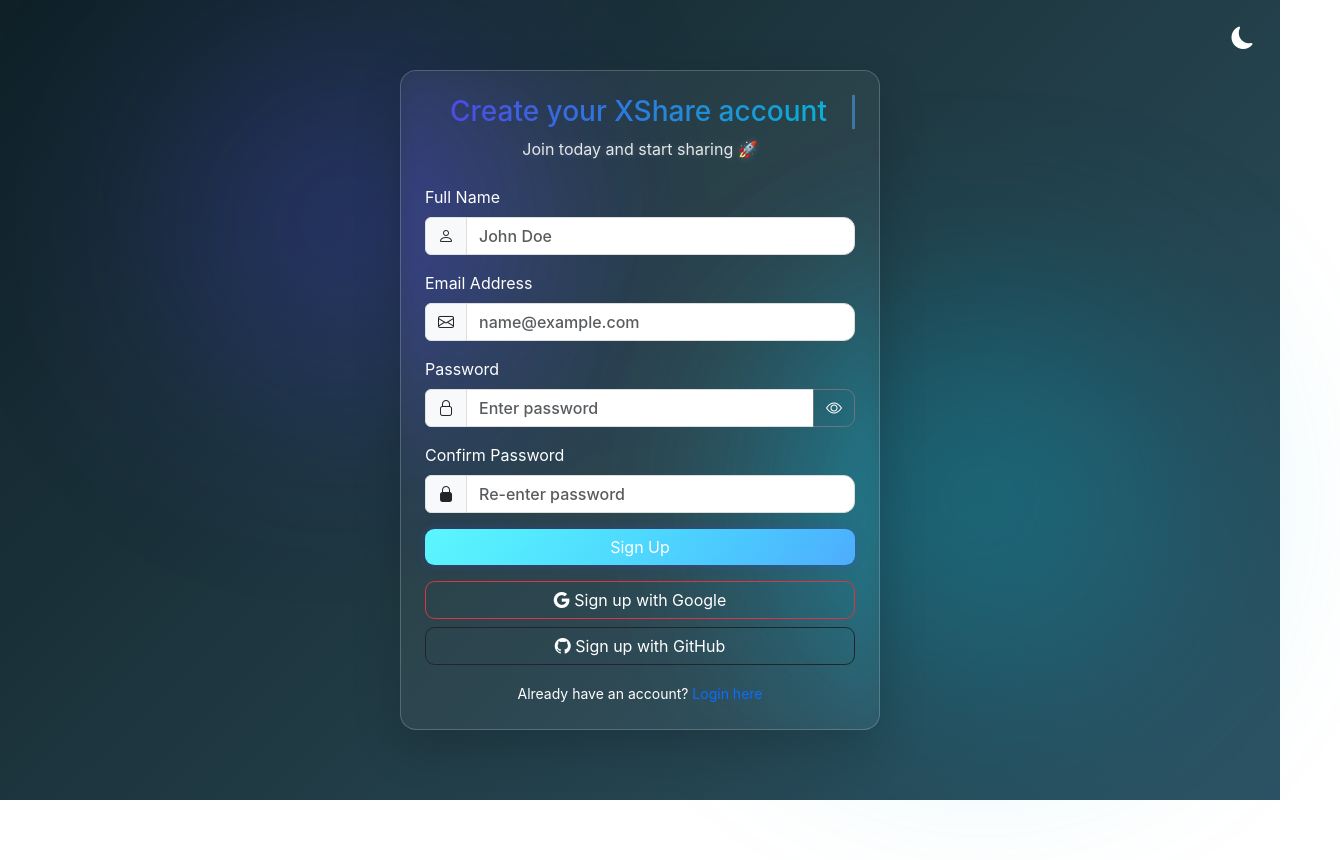
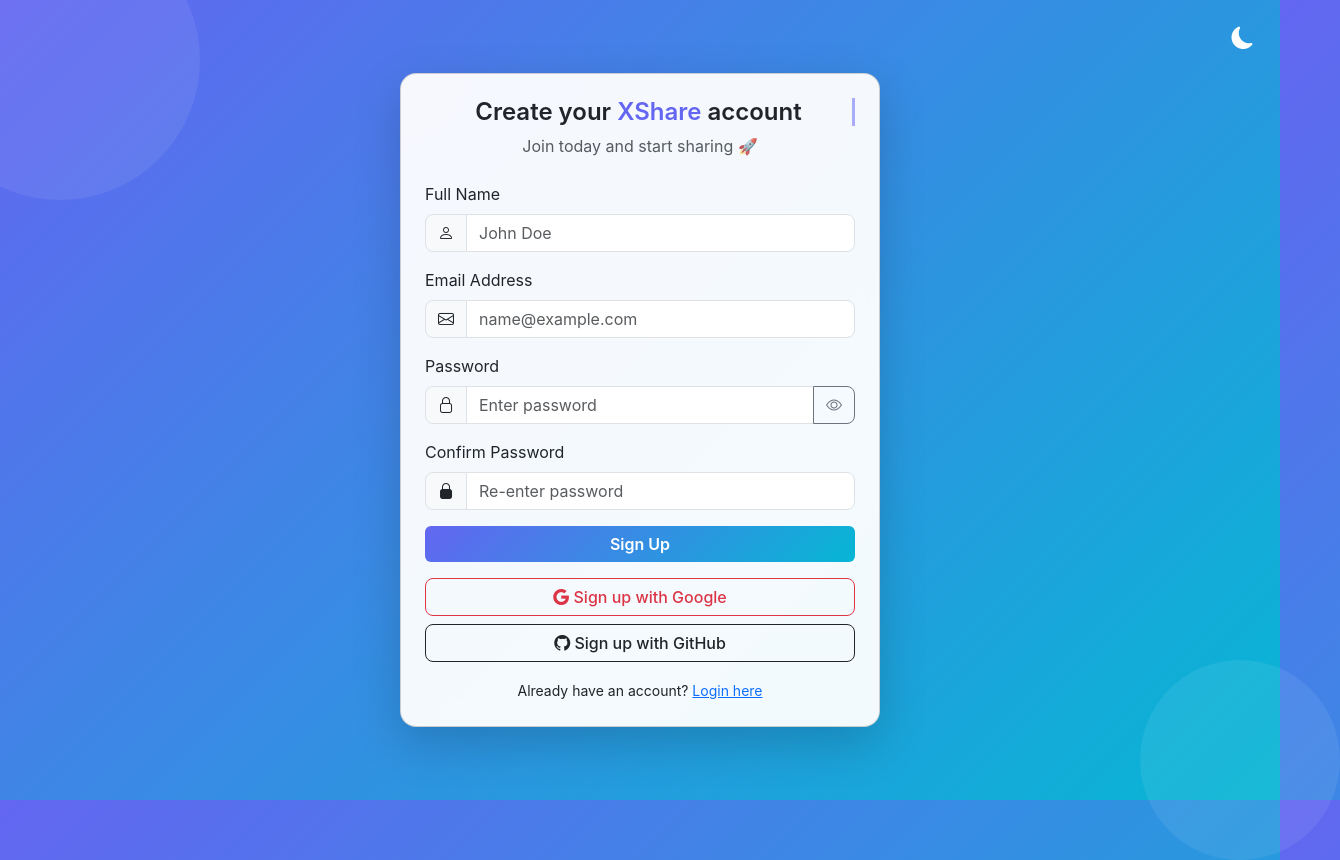
Before and after one commit to Koyal86/XShared, a plain HTML site: page signup.html in a window 1280 px wide. Shown: the whole page, 1340 px wide, since content can reach past the window. Before the commit the page ends 800 px from the top, so only its background shows below. Drawn offline with nearby package versions, Linux system fonts and the light colour scheme.

Commit message:
Update signup.html

```diff
--- a/signup.html
+++ b/signup.html
@@ -6,60 +6,86 @@
   <title>XShare - Signup</title>
   <link href="https://cdn.jsdelivr.net/npm/bootstrap@5.3.2/dist/css/bootstrap.min.css" rel="stylesheet">
   <link href="https://cdn.jsdelivr.net/npm/bootstrap-icons/font/bootstrap-icons.css" rel="stylesheet">
-  <link href="style.css" rel="stylesheet">
   <style>
-    /* Background gradient */
+    :root {
+      --primary: #6366f1;
+      --secondary: #06b6d4;
+    }
+
     body {
-      background: linear-gradient(135deg, #0f2027, #203a43, #2c5364);
-      background-attachment: fixed;
+      margin: 0;
+      font-family: 'Inter', system-ui, sans-serif;
+      background: linear-gradient(135deg, var(--primary), var(--secondary));
       min-height: 100vh;
       display: flex;
       align-items: center;
       justify-content: center;
+      position: relative;
+      color: #111827;
     }
-    /* Glassmorphism card */
+
+    /* Subtle background shapes */
+    body::before, body::after {
+      content: "";
+      position: absolute;
+      border-radius: 50%;
+      background: rgba(255,255,255,0.07);
+      z-index: 1;
+    }
+    body::before { width: 280px; height: 280px; top: -80px; left: -80px; }
+    body::after { width: 200px; height: 200px; bottom: -60px; right: -60px; }
+
+    /* Card */
     .card {
-      background: rgba(255,255,255,0.05);
+      position: relative;
+      z-index: 2;
+      max-width: 480px;
+      width: 100%;
+      background: rgba(255,255,255,0.95);
       backdrop-filter: blur(12px);
-      border: 1px solid rgba(255,255,255,0.2);
-      color: #fff;
       border-radius: 16px;
-      position: relative;
-      z-index: 10;
-      animation: fadeInUp 0.6s ease;
-      transition: box-shadow 0.3s ease, transform 0.2s ease;
+      padding: 30px 25px;
+      box-shadow: 0 8px 30px rgba(0,0,0,0.1);
+      transition: transform 0.3s ease, box-shadow 0.3s ease;
     }
     .card:hover {
       transform: translateY(-5px);
-      box-shadow: 0 8px 30px rgba(79, 172, 254, 0.5);
+      box-shadow: 0 12px 40px rgba(99,102,241,0.4);
     }
-    @keyframes fadeInUp {
-      from { opacity: 0; transform: translateY(20px); }
-      to { opacity: 1; transform: translateY(0); }
-    }
-    /* Typing effect */
+
+    /* Animated heading */
     .typing {
       overflow: hidden;
       white-space: nowrap;
-      border-right: 3px solid #4facfe;
+      border-right: 3px solid var(--primary);
       animation: typing 2s steps(20) forwards, blink .7s infinite;
+      font-weight: 600;
+      font-size: 1.5rem;
+      text-align: center;
+      margin-bottom: 0.5rem;
     }
     @keyframes typing { from { width: 0 } to { width: 100% } }
     @keyframes blink { 50% { border-color: transparent } }
-    /* Button gradient */
+
+    /* Form inputs */
+    .form-control, .input-group-text {
+      border-radius: 8px;
+    }
+
+    /* Buttons */
     .btn-primary {
-      background: linear-gradient(135deg, #00f2fe, #4facfe);
+      background: linear-gradient(135deg, var(--primary), var(--secondary));
       border: none;
+      font-weight: 600;
     }
-    /* Dark mode */
-    body.dark-mode {
-      background: #121212 !important;
-      color: #eee;
+    .btn-primary:hover { opacity: 0.9; }
+
+    .btn-outline-secondary, .btn-outline-danger, .btn-outline-dark {
+      border-radius: 8px;
+      font-weight: 500;
     }
-    body.dark-mode .card {
-      background-color: #1e1e1e;
-      color: #eee;
-    }
+
+    /* Dark mode toggle */
     .toggle-dark {
       cursor: pointer;
       position: absolute;
@@ -69,7 +95,13 @@
       background: none;
       font-size: 1.4rem;
       color: #fff;
-      z-index: 11;
+      z-index: 3;
+    }
+
+    /* Responsive */
+    @media (max-width: 480px) {
+      .card { padding: 20px 15px; }
+      .typing { font-size: 1.3rem; }
     }
   </style>
 </head>
@@ -78,11 +110,11 @@
   <!-- Dark mode toggle -->
   <button id="darkToggle" class="toggle-dark"><i class="bi bi-moon-fill"></i></button>
 
-  <div class="container d-flex justify-content-center align-items-center">
-    <div class="card shadow-lg p-4" style="max-width:480px; width:100%;">
+  <div class="container d-flex justify-content-center align-items-center position-relative" style="z-index:2;">
+    <div class="card shadow-lg p-4">
 
       <!-- Animated heading -->
-      <h3 class="text-center mb-2 typing">Create your <span class="text-primary">XShare</span> account</h3>
+      <h3 class="text-center mb-2 typing">Create your <span style="color: var(--primary)">XShare</span> account</h3>
       <p class="text-muted text-center mb-4">Join today and start sharing 🚀</p>
 
       <!-- Signup Form -->
@@ -120,26 +152,23 @@
           </div>
         </div>
 
-        <!-- Signup button with spinner -->
         <button class="btn btn-primary w-100 d-flex justify-content-center align-items-center" type="submit">
           <span id="signupText">Sign Up</span>
           <div id="spinner" class="spinner-border spinner-border-sm ms-2 d-none"></div>
         </button>
       </form>
 
-      <!-- Social signup -->
       <div class="mt-3 text-center">
         <button class="btn btn-outline-danger w-100 mb-2"><i class="bi bi-google"></i> Sign up with Google</button>
         <button class="btn btn-outline-dark w-100"><i class="bi bi-github"></i> Sign up with GitHub</button>
       </div>
 
       <div class="text-center mt-3">
-        <small>Already have an account? <a href="index.html">Login here</a></small>
+        <small>Already have an account? <a href="login.html">Login here</a></small>
       </div>
     </div>
   </div>
 
-<script src="script.js"></script>
 <script src="https://cdn.jsdelivr.net/npm/bootstrap@5.3.2/dist/js/bootstrap.bundle.min.js"></script>
 <script>
   // Show/hide password
@@ -159,11 +188,10 @@
       ? '<i class="bi bi-sun-fill"></i>' : '<i class="bi bi-moon-fill"></i>';
   });
 
-  // Signup handling with redirect
+  // Signup handling
   const signupForm = document.getElementById("signupForm");
   signupForm?.addEventListener("submit", e => {
     e.preventDefault();
-
     const name = document.getElementById("signupName").value;
     const email = document.getElementById("signupEmail").value;
     const password = document.getElementById("signupPassword").value;
@@ -174,17 +202,11 @@
       return;
     }
 
-    // Save to localStorage
     localStorage.setItem("xshareUser", JSON.stringify({ name, email, password }));
-
-    // Show spinner & message
     document.getElementById("signupText").innerText = "Creating account...";
     document.getElementById("spinner").classList.remove("d-none");
 
-    // Redirect to dashboard
-    setTimeout(() => {
-      window.location.href = "dashboard.html";
-    }, 1500);
+    setTimeout(() => window.location.href = "dashboard.html", 1500);
   });
 </script>
 </body>
```
